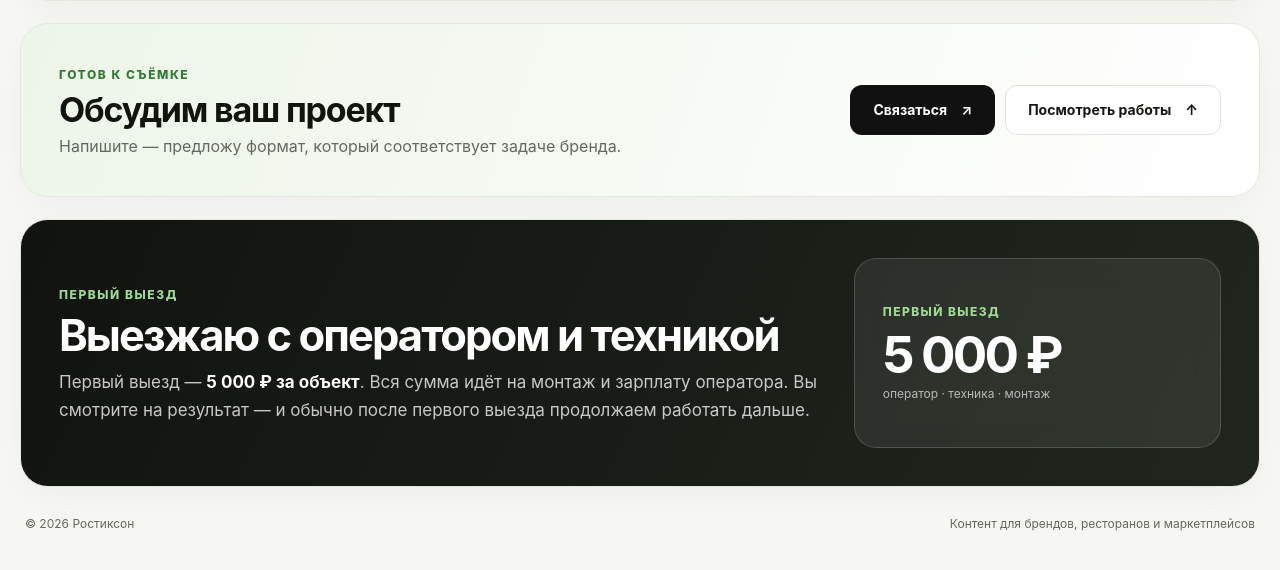
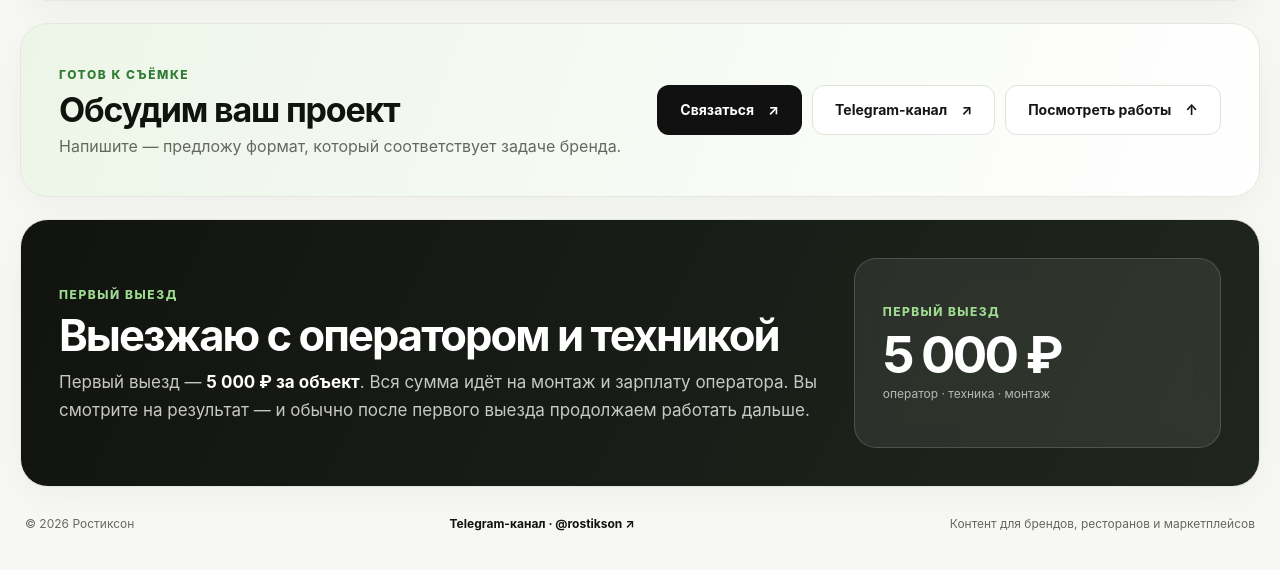
Before and after one commit to antoxaroxa228-sketch/rostikson-portfolio, a plain HTML site: page index.html in a window 1280 px wide. Shown: the part 3429-3999 px from the top of the page. Drawn offline with Linux system fonts and the light colour scheme.

Commit message:
feat: add Rostikson Telegram channel links

```diff
--- a/index.html
+++ b/index.html
@@ -178,6 +178,7 @@
       <div><span class="kicker">ГОТОВ К СЪЁМКЕ</span><h2>Обсудим ваш проект</h2><p>Напишите — предложу формат, который соответствует задаче бренда.</p></div>
       <div class="cta-buttons">
         <a class="button button-dark" href="https://t.me/Rerostik" target="_blank" rel="noopener">Связаться <span>↗</span></a>
+        <a class="button button-light" href="https://t.me/rostikson" target="_blank" rel="noopener">Telegram-канал <span>↗</span></a>
         <a class="button button-light" href="#works">Посмотреть работы <span>↑</span></a>
       </div>
     </section>
@@ -198,6 +199,7 @@
 
   <footer class="site-footer section-shell">
     <span>© <span id="year"></span> Ростиксон</span>
+    <a href="https://t.me/rostikson" target="_blank" rel="noopener">Telegram-канал · @rostikson ↗</a>
     <span>Контент для брендов, ресторанов и маркетплейсов</span>
   </footer>
 
--- a/styles.css
+++ b/styles.css
@@ -139,3 +139,11 @@ h1{font-size:clamp(43px,4.65vw,76px);line-height:.98;letter-spacing:-.055em;marg
   .first-shoot-copy p{font-size:15px}
   .first-shoot-price{padding:22px}
 }
+.site-footer a{
+  color:var(--ink);
+  font-weight:750;
+}
+.site-footer a:hover{color:var(--green)}
+@media(max-width:640px){
+  .site-footer a{width:max-content}
+}
```
